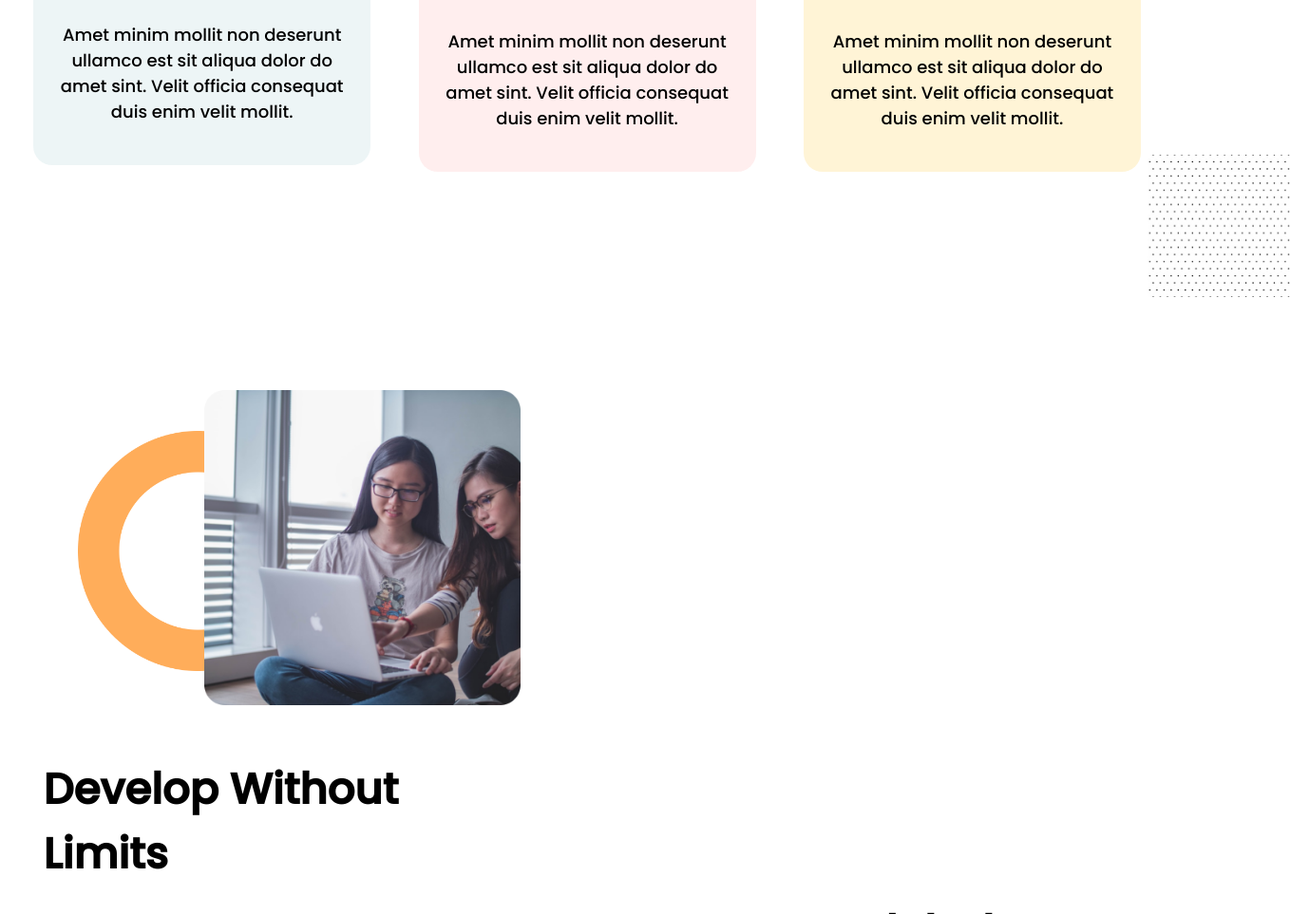
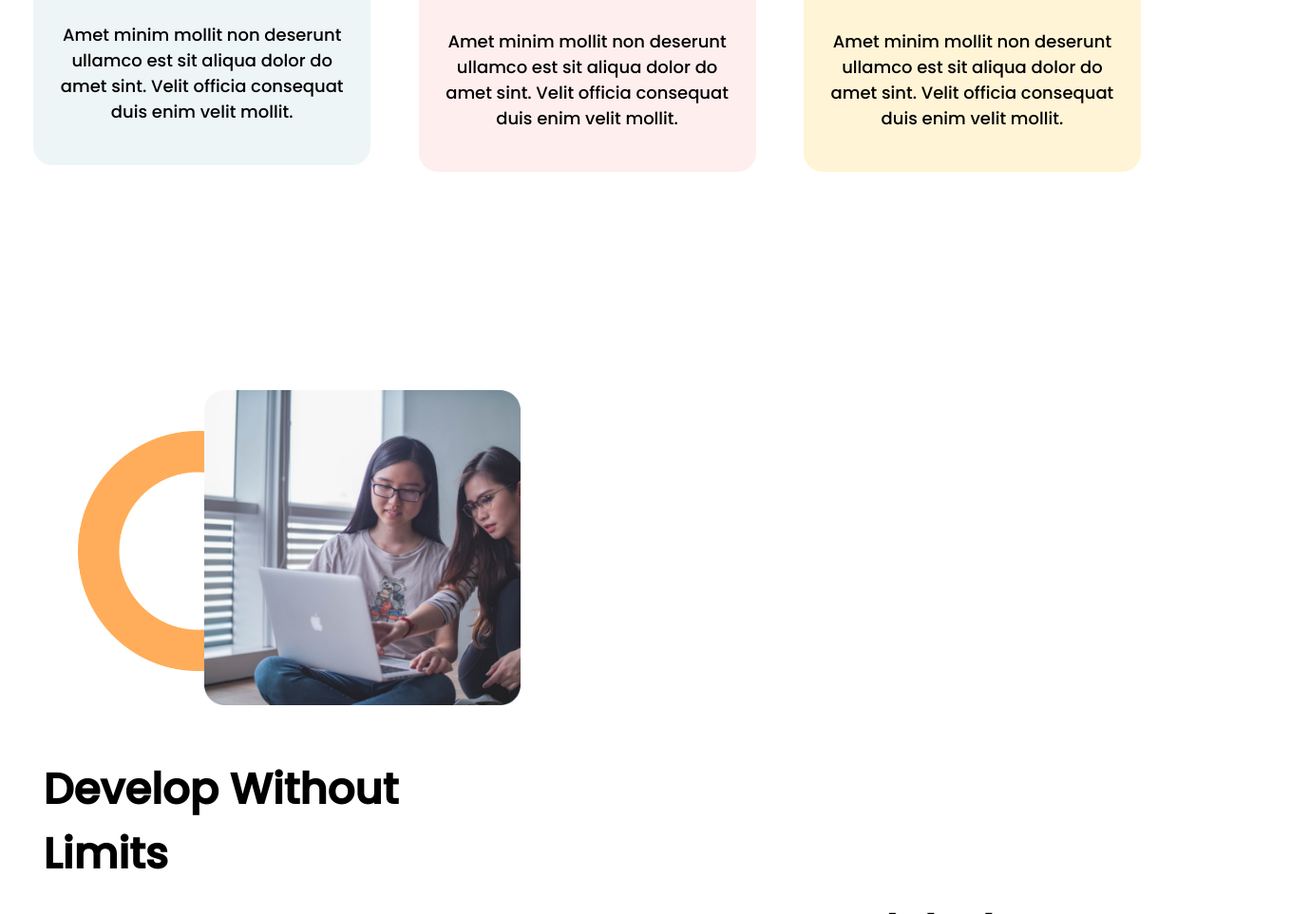
Before and after one commit to NoobMahbub/mission2022, a plain HTML site: page index.html in a window 1280 px wide. Shown: the part 977-1940 px from the top of the page at 95% size, 1358 px wide, since content can reach past the window. Drawn offline with Linux system fonts and the light colour scheme.

Commit message:
fixed width issue

```diff
--- a/index.html
+++ b/index.html
@@ -52,7 +52,7 @@
             </div>
 
         </div>
-        <img class="dotted" src="/images/shapes/dotted.jpg" alt="" srcset="">
+
     </section>
 
 
--- a/style.css
+++ b/style.css
@@ -89,12 +89,7 @@ a{
 .goals-mission img{
     width:40%;
 }
-.dotted{
-    position:absolute;
-    right: -78px;
-    bottom: -490px;
-    height: 150px;
-}
+
 .single img{
     width:70%;
 }
@@ -150,6 +145,7 @@ footer{
     padding:100px;
     color:#ffffff;
     text-align:center;
+    max-width: auto;
 }
 .missiontext{
     font-family: 'Yeseva One', cursive,sans-serif;
```
